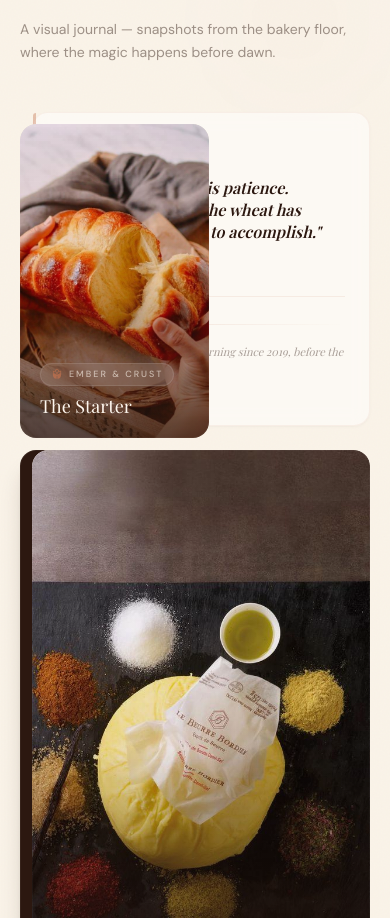
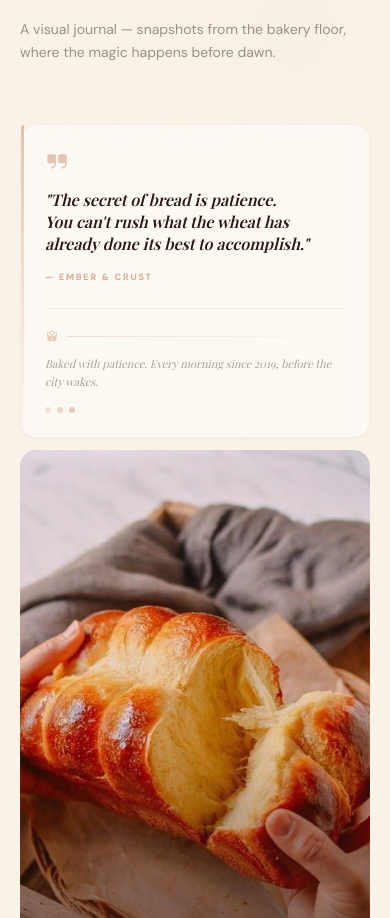
Before and after one commit to CoolGuy-byt/restaurant-site, a React (Vite) app in the folder 5k bakery website 2/: page / in a window 390 px wide. Shown: the part 11082-12000 px from the top of the page. Built offline with nearby package versions, Linux system fonts and the light colour scheme; a web font is replaced by a local one.

Commit message:
Fix: scope grid spans to md+ to avoid mobile overlap

```diff
--- a/5k bakery website 2/src/Gallery.jsx
+++ b/5k bakery website 2/src/Gallery.jsx
@@ -519,17 +519,17 @@ export default function Gallery() {
         <div className="grid grid-cols-1 sm:grid-cols-2 md:grid-cols-3 lg:grid-cols-4 gap-3 md:gap-4 lg:gap-5 auto-rows-auto sm:auto-rows-fr">
 
           {/* ROW 1: COL 1-2 (wide) — New dawn image filling the top-left gap */}
-          <div className="md:col-span-1 lg:col-span-2 md:min-h-[260px]">
+          <div className="col-span-1 md:col-span-2 lg:col-span-2 md:min-h-[260px]">
             <ImageTile image={galleryImages[7]} index={7} onClick={openLightbox} rowSpan={1} />
           </div>
 
           {/* ROW 1-2: COL 3 — Pull quote */}
-          <div className="md:col-span-1 row-span-2">
+          <div className="col-span-1 md:col-span-1 md:row-span-2">
             <PullQuote quote={galleryQuotes[0]} delay={0.1} />
           </div>
 
           {/* ROW 1-2: COL 4 — Tall image */}
-          <div className="md:col-span-1 row-span-2">
+          <div className="col-span-1 md:col-span-1 md:row-span-2">
             <ImageTile image={galleryImages[5]} index={5} onClick={openLightbox} rowSpan={2} />
           </div>
 
@@ -551,7 +551,7 @@ export default function Gallery() {
           <ImageTile image={galleryImages[4]} index={4} onClick={openLightbox} />
 
           {/* ROW 4: Full-width decorative quote divider */}
-          <div className="col-span-2 md:col-span-3 lg:col-span-4">
+          <div className="col-span-1 md:col-span-3 lg:col-span-4">
             <DecorativeQuote />
           </div>
 
```
